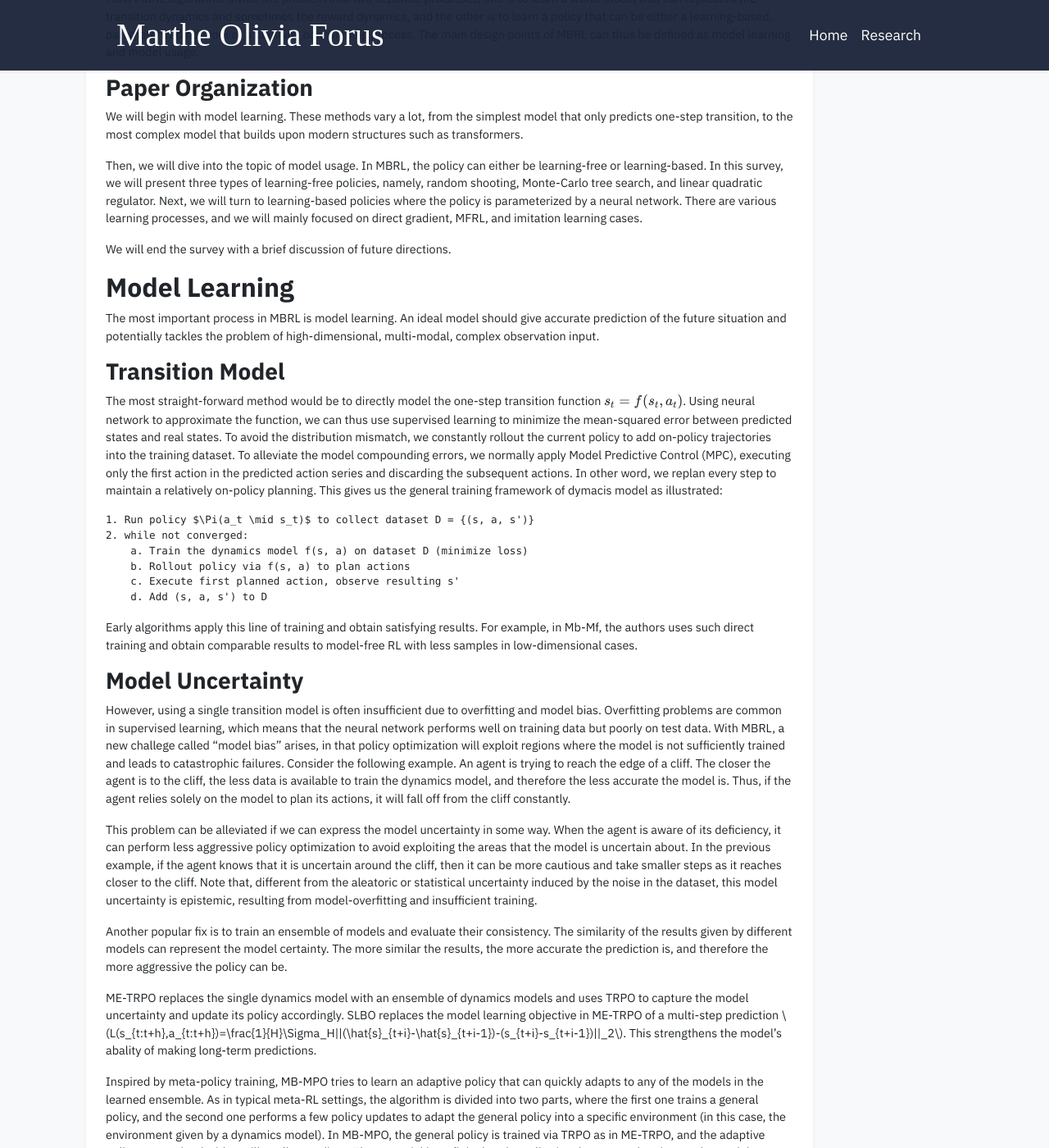
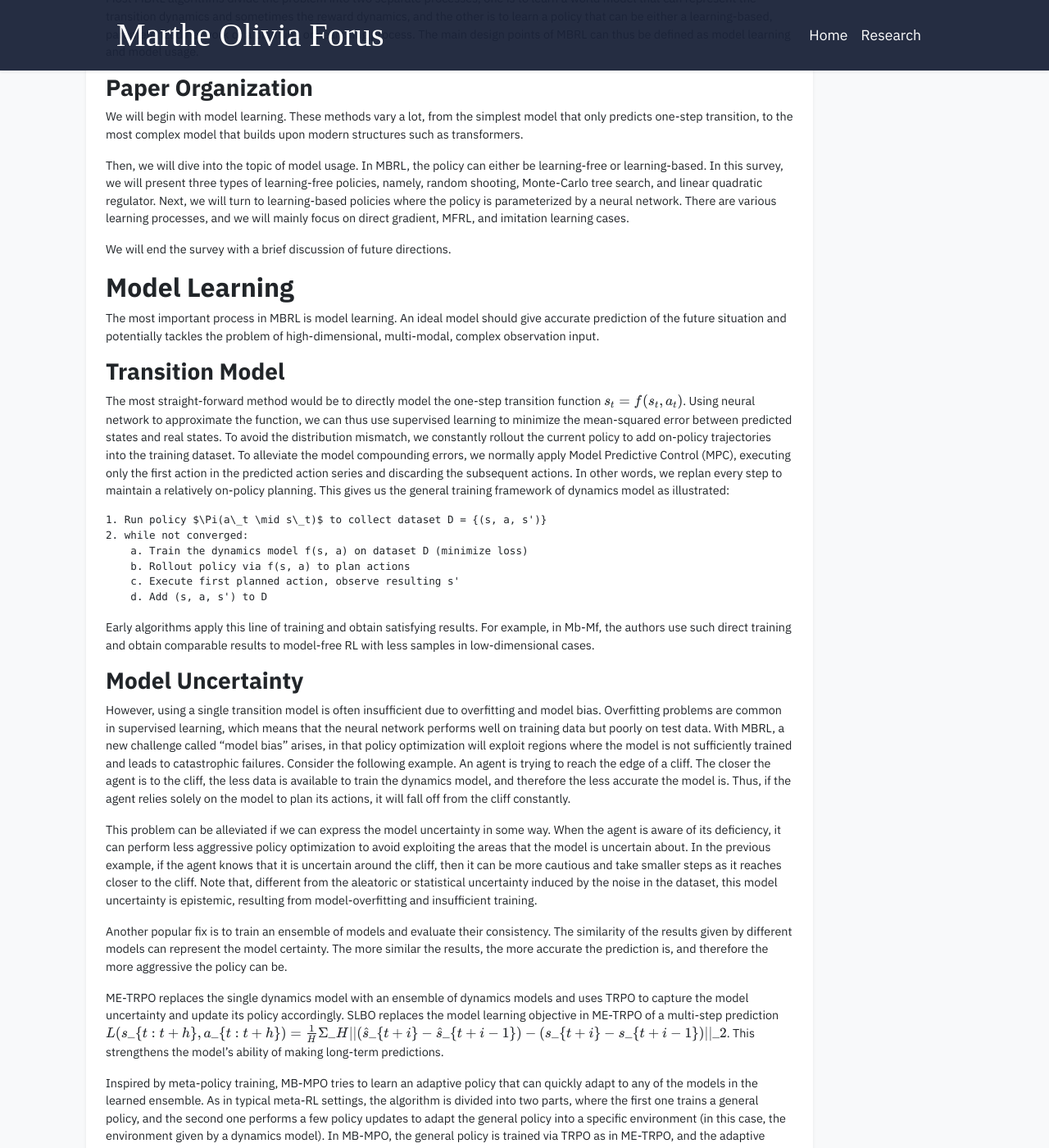
Before and after one commit to martheoliviaforus/martheoliviaforus.github.io, a Jekyll site: the page built from _research/2023-05-28-model-based-rl-survey.md, in a window 1280 px wide and 1400 px high, scrolled down 977 px. Shown: the whole window at 82% size. Built offline with Jekyll 4.4.1, drawn with Linux system fonts in a browser that asks for light colours; nearby versions of some CDN libraries; some web fonts are replaced; a style sheet for code colours, icons or effects is not loaded; some of the changed text lies outside the part shown.

Commit message:
more updates

````diff
--- a/_layouts/default.html
+++ b/_layouts/default.html
@@ -90,6 +90,8 @@
             renderMathInElement(document.body, {
               delimiters: [
                   {left: '$$', right: '$$', display: true},
+                  {left: '\\[', right: '\\]', display: true},
+                  {left: '\\(', right: '\\)', display: false},
                   {left: '$', right: '$', display: false}
               ],
               throwOnError : false
--- a/_research/2023-05-28-model-based-rl-survey.md
+++ b/_research/2023-05-28-model-based-rl-survey.md
@@ -19,7 +20,7 @@ In recent years, development in Reinforcement Learning (RL) contributes to super
 
 In recent years, development in Reinforcement Learning (RL) contributes to super-human performances in games, such as Go[^silver2016mastering], Chess, and StarCraft, as well as in daily contexts, including conversation and robot control. Especially, large language models combined with RL with Human Feedback (RLHF) show great potential in aligning with human intentions and are in some ways shaping the world we live in.
 
-Despite its great influence, RL itself seems straightforward. The goal of RL is to find a policy that maximizes the sum of future rewards. Formally, a Markovian Decision Process (MDP) is denoted as $\langle S, A, P, R, \gamma \rangle$, where $S$ denotes the state, $A$ the action, $P$ the transition probability, $R$ the reward, and $\gamma$ the discount factor. At each state $s_t$, the agent takes an action $a_t$ and observes the next state $s_{t+1}=f(s_t, a_t)$ as well as a reward $r_t$. The goal is to maximize future rewards: $G_t = \sum_i \gamma^i r_{t+i}$.
+Despite its great influence, RL itself seems straightforward. The goal of RL is to find a policy that maximizes the sum of future rewards. Formally, a Markovian Decision Process (MDP) is denoted as $\langle S, A, P, R, \gamma \rangle$, where $S$ denotes the state, $A$ the action, $P$ the transition probability, $R$ the reward, and $\gamma$ the discount factor. At each state $s\_t$, the agent takes an action $a\_t$ and observes the next state $s\_\{t+1\}=f(s\_t, a\_t)$ as well as a reward $r\_t$. The goal is to maximize future rewards: $G\_t = \sum\_i \gamma^i r\_\{t+i\}$.
 
 ### Model-Based Reinforcement Learning
 
@@ -39,7 +40,7 @@ Most MBRL algorithms divide the problem into two separate processes, one is to l
 
 We will begin with model learning. These methods vary a lot, from the simplest model that only predicts one-step transition, to the most complex model that builds upon modern structures such as transformers.
 
-Then, we will dive into the topic of model usage. In MBRL, the policy can either be learning-free or learning-based. In this survey, we will present three types of learning-free policies, namely, random shooting, Monte-Carlo tree search, and linear quadratic regulator. Next, we will turn to learning-based policies where the policy is parameterized by a neural network. There are various learning processes, and we will mainly focused on direct gradient, MFRL, and imitation learning cases.
+Then, we will dive into the topic of model usage. In MBRL, the policy can either be learning-free or learning-based. In this survey, we will present three types of learning-free policies, namely, random shooting, Monte-Carlo tree search, and linear quadratic regulator. Next, we will turn to learning-based policies where the policy is parameterized by a neural network. There are various learning processes, and we will mainly focus on direct gradient, MFRL, and imitation learning cases.
 
 We will end the survey with a brief discussion of future directions.
 
@@ -49,10 +50,10 @@ The most important process in MBRL is model learning. An ideal model should give
 
 ### Transition Model
 
-The most straight-forward method would be to directly model the one-step transition function $s_t=f(s_t,a_t)$. Using neural network to approximate the function, we can thus use supervised learning to minimize the mean-squared error between predicted states and real states. To avoid the distribution mismatch, we constantly rollout the current policy to add on-policy trajectories into the training dataset. To alleviate the model compounding errors, we normally apply Model Predictive Control (MPC), executing only the first action in the predicted action series and discarding the subsequent actions. In other word, we replan every step to maintain a relatively on-policy planning. This gives us the general training framework of dymacis model as illustrated:
+The most straight-forward method would be to directly model the one-step transition function $s\_t=f(s\_t,a\_t)$. Using neural network to approximate the function, we can thus use supervised learning to minimize the mean-squared error between predicted states and real states. To avoid the distribution mismatch, we constantly rollout the current policy to add on-policy trajectories into the training dataset. To alleviate the model compounding errors, we normally apply Model Predictive Control (MPC), executing only the first action in the predicted action series and discarding the subsequent actions. In other words, we replan every step to maintain a relatively on-policy planning. This gives us the general training framework of dynamics model as illustrated:
 
 ```text
-1. Run policy $\Pi(a_t \mid s_t)$ to collect dataset D = {(s, a, s')}
+1. Run policy $\Pi(a\_t \mid s\_t)$ to collect dataset D = {(s, a, s')}
 2. while not converged:
     a. Train the dynamics model f(s, a) on dataset D (minimize loss)
     b. Rollout policy via f(s, a) to plan actions
@@ -60,42 +61,44 @@ The most straight-forward method would be to directly model the one-step transit
     d. Add (s, a, s') to D
 ```
 
-Early algorithms apply this line of training and obtain satisfying results. For example, in Mb-Mf, the authors uses such direct training and obtain comparable results to model-free RL with less samples in low-dimensional cases.
+Early algorithms apply this line of training and obtain satisfying results. For example, in Mb-Mf, the authors use such direct training and obtain comparable results to model-free RL with less samples in low-dimensional cases.
 
 ### Model Uncertainty
 
-However, using a single transition model is often insufficient due to overfitting and model bias. Overfitting problems are common in supervised learning, which means that the neural network performs well on training data but poorly on test data. With MBRL, a new challege called "model bias" arises, in that policy optimization will exploit regions where the model is not sufficiently trained and leads to catastrophic failures. Consider the following example. An agent is trying to reach the edge of a cliff. The closer the agent is to the cliff, the less data is available to train the dynamics model, and therefore the less accurate the model is. Thus, if the agent relies solely on the model to plan its actions, it will fall off from the cliff constantly.
+However, using a single transition model is often insufficient due to overfitting and model bias. Overfitting problems are common in supervised learning, which means that the neural network performs well on training data but poorly on test data. With MBRL, a new challenge called "model bias" arises, in that policy optimization will exploit regions where the model is not sufficiently trained and leads to catastrophic failures. Consider the following example. An agent is trying to reach the edge of a cliff. The closer the agent is to the cliff, the less data is available to train the dynamics model, and therefore the less accurate the model is. Thus, if the agent relies solely on the model to plan its actions, it will fall off from the cliff constantly.
 
 This problem can be alleviated if we can express the model uncertainty in some way. When the agent is aware of its deficiency, it can perform less aggressive policy optimization to avoid exploiting the areas that the model is uncertain about. In the previous example, if the agent knows that it is uncertain around the cliff, then it can be more cautious and take smaller steps as it reaches closer to the cliff. Note that, different from the aleatoric or statistical uncertainty induced by the noise in the dataset, this model uncertainty is epistemic, resulting from model-overfitting and insufficient training.
 
 Another popular fix is to train an ensemble of models and evaluate their consistency. The similarity of the results given by different models can represent the model certainty. The more similar the results, the more accurate the prediction is, and therefore the more aggressive the policy can be.
 
 ME-TRPO replaces the single dynamics model with an ensemble of dynamics models and uses TRPO to capture the model uncertainty and update its policy accordingly. SLBO replaces the model learning objective in ME-TRPO of a multi-step prediction
-$$L(s_{t:t+h},a_{t:t+h})=\frac{1}{H}\Sigma_H||(\hat{s}_{t+i}-\hat{s}_{t+i-1})-(s_{t+i}-s_{t+i-1})||_2$$.
-This strengthens the model's abality of making long-term predictions.
+$$L(s\_\{t:t+h\},a\_\{t:t+h\})=\frac{1}{H}\Sigma\_H||(\hat{s}\_\{t+i\}-\hat{s}\_\{t+i-1\})-(s\_\{t+i\}-s\_\{t+i-1\})||\_2$$.
+This strengthens the model's ability of making long-term predictions.
 
-Inspired by meta-policy training, MB-MPO tries to learn an adaptive policy that can quickly adapts to any of the models in the learned ensemble. As in typical meta-RL settings, the algorithm is divided into two parts, where the first one trains a general policy, and the second one performs a few policy updates to adapt the general policy into a specific environment (in this case, the environment given by a dynamics model). In MB-MPO, the general policy is trained via TRPO as in ME-TRPO, and the adaptive polices are trained with vanilla policy gradient. The potential benefit is that the policy is robust enough to ignore the model errors and can quickly adapt to real world scenarios.
+Inspired by meta-policy training, MB-MPO tries to learn an adaptive policy that can quickly adapt to any of the models in the learned ensemble. As in typical meta-RL settings, the algorithm is divided into two parts, where the first one trains a general policy, and the second one performs a few policy updates to adapt the general policy into a specific environment (in this case, the environment given by a dynamics model). In MB-MPO, the general policy is trained via TRPO as in ME-TRPO, and the adaptive polices are trained with vanilla policy gradient. The potential benefit is that the policy is robust enough to ignore the model errors and can quickly adapt to real world scenarios.
 
-While the above works use the dynamics model to generate full trajectories, MBPO only uses the dynamics model to augment existing data. Instead of training a policy inside of the learned model, it uses real world data with short model rollouts to improve its policy with off-policy model-free RL. In this way, MBPO avoids long-term prediction of the model and thus allievates the compounding model error.
+While the above works use the dynamics model to generate full trajectories, MBPO only uses the dynamics model to augment existing data. Instead of training a policy inside of the learned model, it uses real world data with short model rollouts to improve its policy with off-policy model-free RL. In this way, MBPO avoids long-term prediction of the model and thus alleviates the compounding model error.
 
 A recent work, however, proves that the model ensemble approach is valid only because it regularizes the Lipschitz condition of the value function through the generated samples. Therefore, MBRL algorithms with a single dynamics model and a regularized value function can outperform those with an ensemble of dynamics models.
 
 ### Variational Auto-Encoder and Latent Models
 
-To deal with high-dimensional inputs and partially observable environments, we can use variational auto-encoder models to extract the features of the states and express them in a simple latent space. The learned approximate posterior, also called encoder, can take in various forms, from the single-step encoder $q_\Phi(s_t \mid o_t)$ to the full smoothing posterior $q_\Phi(s_t, s_{t+1} \mid o_{1:T},a_{1:T})$. Empirically, the simplest encoder is sufficient.
+To deal with high-dimensional inputs and partially observable environments, we can use variational auto-encoder models to extract the features of the states and express them in a simple latent space. The learned approximate posterior, also called encoder, can take in various forms, from the single-step encoder $q\_\Phi(s\_t \mid o\_t)$ to the full smoothing posterior $q\_\Phi(s\_t, s\_\{t+1\} \mid o\_\{1:T\},a\_\{1:T\})$. Empirically, the simplest encoder is sufficient.
 
-Assume we have a deterministic encoder with the form $q_\Phi(s_t \mid o_t)$ that presents states as $s_t=g_\Phi(o_t)$, the loss of the world model can be expressed as follows, where the three terms correspond to latent space dynamics, image reconstruction, and reward model, respectively. $$\max_{\Phi,\Theta} \frac{1}{N}\Sigma_N\Sigma_T\log p_\Theta(g_\Phi(o_{t+1,i}) \mid g_\Phi(o_{t,i}),a_{t,i})+\log p_\Theta(o_{t,i} \mid g_\Phi(o_{t,i}))+\log p_\Theta (r_{t,i} \mid g_\Phi(o_{t,i}))$$
+Assume we have a deterministic encoder with the form $q\_\Phi(s\_t \mid o\_t)$ that presents states as $s\_t=g\_\Phi(o\_t)$, the loss of the world model can be expressed as follows, where the three terms correspond to latent space dynamics, image reconstruction, and reward model, respectively.
 
-Recent works often employ this approach. In VPN, the encoder is $f_\theta^{enc}(s_t \mid o_t)$, and the transition model is $f_\theta^{trans}(s_{t+1} \mid o_t,s_t)$. From the abstract state, the model has to predict the immediate reward and discount from $f_\theta^{out}(r_t,\gamma_t \mid o_t,s_t)$, and the value of the next abstract-state from $f_\theta^{value}(V_\theta(s_t) \mid s_t)$. With these models representative of the entire world, VPN uses a modified depth-first search algorithm to plan the optimal path. Other examples include SOLAR, MuZero, etc.
+$$\max\_\{\Phi,\Theta\} \frac{1}{N}\Sigma\_N\Sigma\_T\log p\_\Theta(g\_\Phi(o\_\{t+1,i\}) \mid g\_\Phi(o\_\{t,i\}),a\_\{t,i\})+\log p\_\Theta(o\_\{t,i\} \mid g\_\Phi(o\_\{t,i\}))+\log p\_\Theta (r\_\{t,i\} \mid g\_\Phi(o\_\{t,i\}))$$
 
-PlaNet improves the performance of the latent model via Recurrent State Space Model (RSSM). The state in RSSM is a combination of a hidden state $h_t$ and a posterior state $z_t$, where the former captures the time sequence with RNN, and the latter encodes the high-dimensional input into a latent representation. The RSSM thus consists of six parts: a recurrent model that generates the hidden states $h_t=f_\phi(h_{t-1},z_{t-1},a_{t-1})$, a representation model that encodes the observation and the hidden state into a posterior state $z_t \sim q_\phi(z_t \mid h_t,o_t)$, a transition model that predicts an approximate prior state based purely on hidden states
-$$\hat{z}_t\sim p_\phi(\hat{z}_t \mid h_t)$$,
+Recent works often employ this approach. In VPN, the encoder is $f\_\theta^{enc}(s\_t \mid o\_t)$, and the transition model is $f\_\theta^{trans}(s\_\{t+1\} \mid o\_t,s\_t)$. From the abstract state, the model has to predict the immediate reward and discount from $f\_\theta^{out}(r\_t,\gamma\_t \mid o\_t,s\_t)$, and the value of the next abstract-state from $f\_\theta^{value}(V\_\theta(s\_t) \mid s\_t)$. With these models representative of the entire world, VPN uses a modified depth-first search algorithm to plan the optimal path. Other examples include SOLAR, MuZero, etc.
+
+PlaNet improves the performance of the latent model via Recurrent State Space Model (RSSM). The state in RSSM is a combination of a hidden state $h\_t$ and a posterior state $z\_t$, where the former captures the time sequence with RNN, and the latter encodes the high-dimensional input into a latent representation. The RSSM thus consists of six parts: a recurrent model that generates the hidden states $h\_t=f\_\phi(h\_\{t-1\},z\_\{t-1\},a\_\{t-1\})$, a representation model that encodes the observation and the hidden state into a posterior state $z\_t \sim q\_\phi(z\_t \mid h\_t,o\_t)$, a transition model that predicts an approximate prior state based purely on hidden states
+$$\hat{z}\_t\sim p\_\phi(\hat{z}\_t \mid h\_t)$$,
 an image predictor that reconstruct the input observation
-$$\hat{o}_t\sim p_\phi(\hat{o}_t \mid h_t,z_t)$$,
+$$\hat{o}\_t\sim p\_\phi(\hat{o}\_t \mid h\_t,z\_t)$$,
 a reward predictor that predicts the reward
-$$\hat{r}_t\sim p_\phi(\hat{r}_t \mid h_t,z_t)$$,
+$$\hat{r}\_t\sim p\_\phi(\hat{r}\_t \mid h\_t,z\_t)$$,
 and a discount predictor that predicts the discount (i.e., whether the episode ends)
-$$\hat{\gamma}_t\sim p_\phi(\hat{\gamma}_t \mid h_t,z_t)$$.
+$\hat{\gamma}\_t \sim p\_\{\phi\}$.
 Later in Dreamer series, the latent space is further discretized to better present latent-space computations.
 
 ![Structure of the Recurrent State Space Model (RSSM)]({{ '/assets/images/2023-05-28/worldmodel.png' | relative_url }})
--- a/assets/css/global.css
+++ b/assets/css/global.css
@@ -81,6 +81,30 @@ h1, h2, h3, h4, h5, h6,
     white-space: nowrap;
 }
 
+/* Long math equations: horizontal scroll to prevent overflow */
+.katex-display {
+    overflow-x: auto;
+    overflow-y: hidden;
+    padding: 0.5em 0;
+}
+
+/* Images in blog/research posts fit within container */
+article.card img {
+    max-width: 100%;
+    height: auto;
+}
+
+/* Research highlights preview images */
+.research-preview-img {
+    aspect-ratio: 3 / 2;
+    object-fit: cover;
+}
+
+.research-preview-placeholder {
+    aspect-ratio: 3 / 2;
+    background-color: #e9ecef;
+}
+
 .cover-image {
     width: 180px;
     max-height: 120px;
````
Also changed, not shown: other parts of _research/2023-05-28-model-based-rl-survey.md (+4 -3 lines), _includes/widgets/research_card.html (+10 -1 lines), _research/2024-12-19-math-test.md (+1 -0 lines), assets/images/2023-05-28/MCTS-steps.svg.png (added), assets/images/2023-05-28/worldmodel.png (added), assets/images/2023-06-11/Screenshot 2023-06-11 at 21.27.18.png (added), assets/images/2023-06-11/W&B Chart 6_6_2023, 1_55_19 PM-2.png (added), assets/images/2023-06-11/left.png (added), assets/images/2023-06-11/right.png (added), 2 other files.
